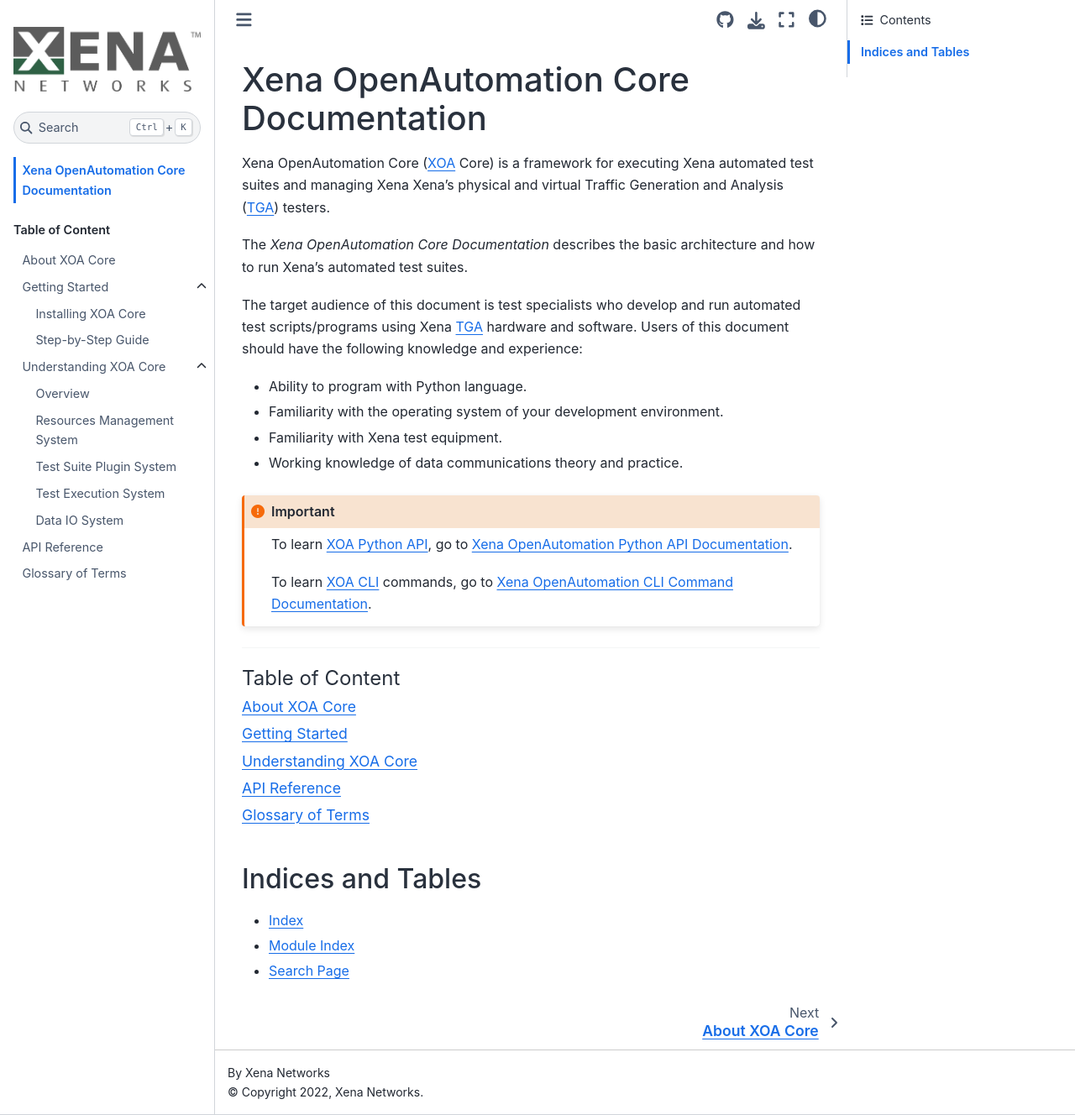
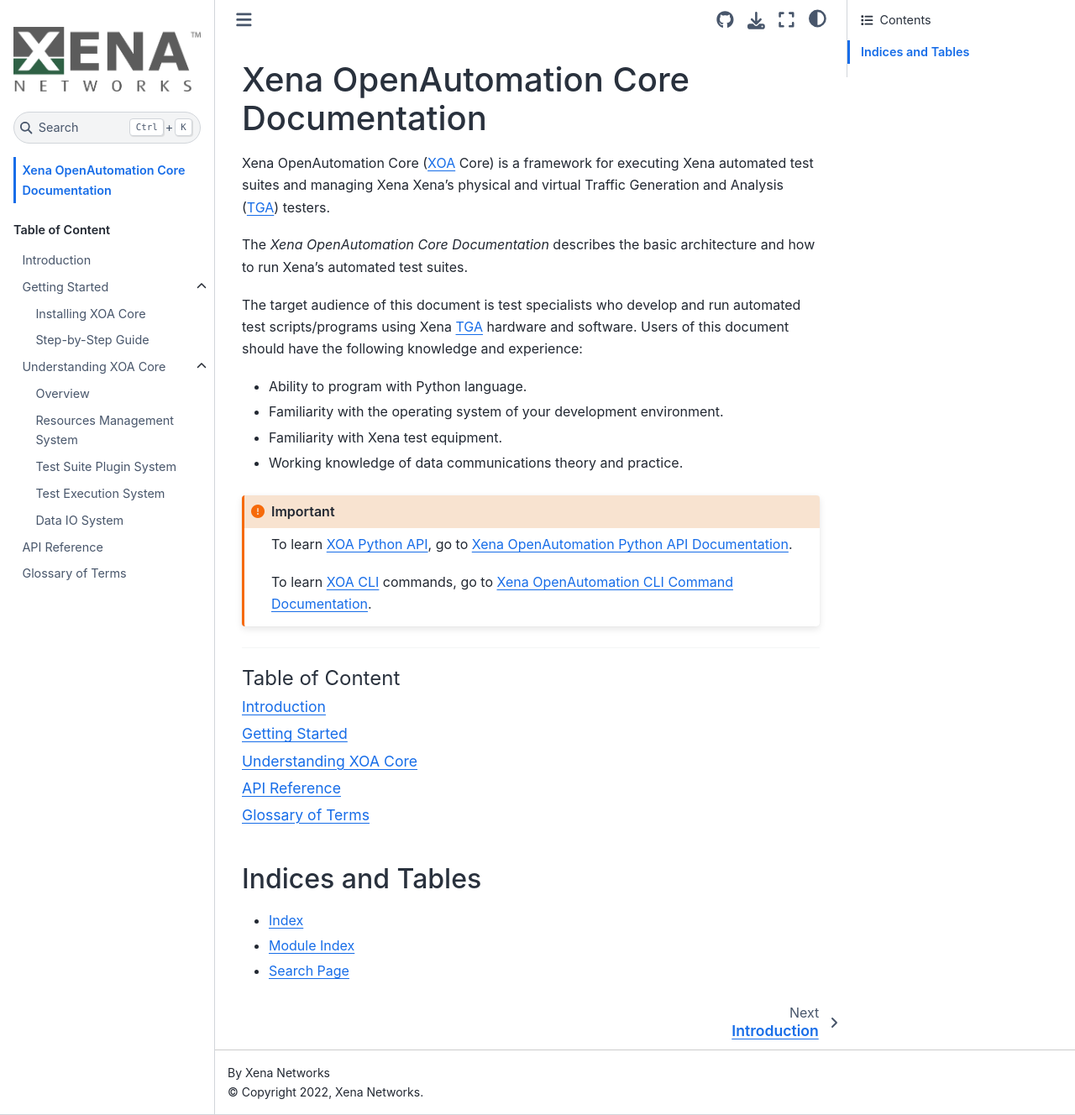
Before and after one commit to xenanetworks/open-automation-core, a Sphinx documentation site: the page built from docs/source/index.rst, in a window 1280 px wide and 1328 px high. Shown: the whole window at 84% size. Built offline with Sphinx 7.4.7 and the Sphinx Book theme 1.1.4, drawn with Linux system fonts in a browser that asks for light colours.

Commit message:
docs: Make structure consistent

```diff
--- a/docs/source/index.rst
+++ b/docs/source/index.rst
@@ -25,7 +25,7 @@
    :maxdepth: 1
    :caption: Table of Content
 
-   introduction/about_xoa_core
+   introduction
    getting_started/index
    understand_xoa_core/index
    api_ref/index
--- a/docs/source/introduction/about_xoa_core.rst
+++ b/docs/source/introduction.rst
@@ -1,4 +1,4 @@
-About XOA Core
+Introduction
 ==============
 
 Xena OpenAutomation Core (:term:`XOA` Core) is the framework that provides a standardized way for developers and test specialists to develop, integrate, and execute test suites, as well as managing Xena's physical and virtual testers.
```
